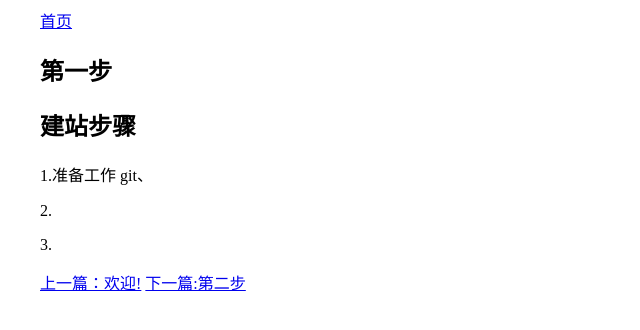
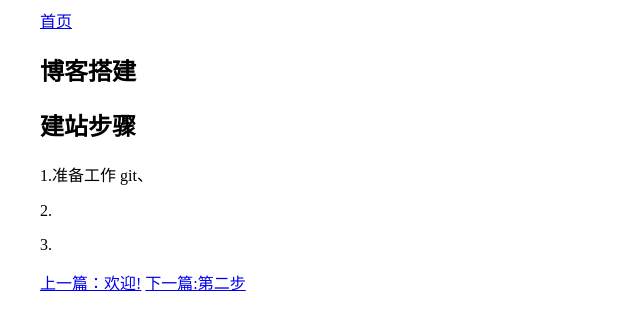
Before and after one commit to liujinzhu333/blog, a Jekyll site: the page built from _posts/2021-07-29-1.md, in a window 1280 px wide. Shown: the top 330 px of the page, without its empty margins (0-640 px from the left). Built offline with Jekyll 4.4.1, drawn with Linux system fonts in a browser that asks for light colours.

Commit message:
修改文件: _posts/2021-07-29-1.md

```diff
--- a/_posts/2021-07-29-1.md
+++ b/_posts/2021-07-29-1.md
@@ -1,6 +1,6 @@
 ---
 layout: page
-title:  "第一步"
+title:  "博客搭建"
 date:   2021-07-29 13:19:07 +0800
 categories: jekyll update
 ---
```
